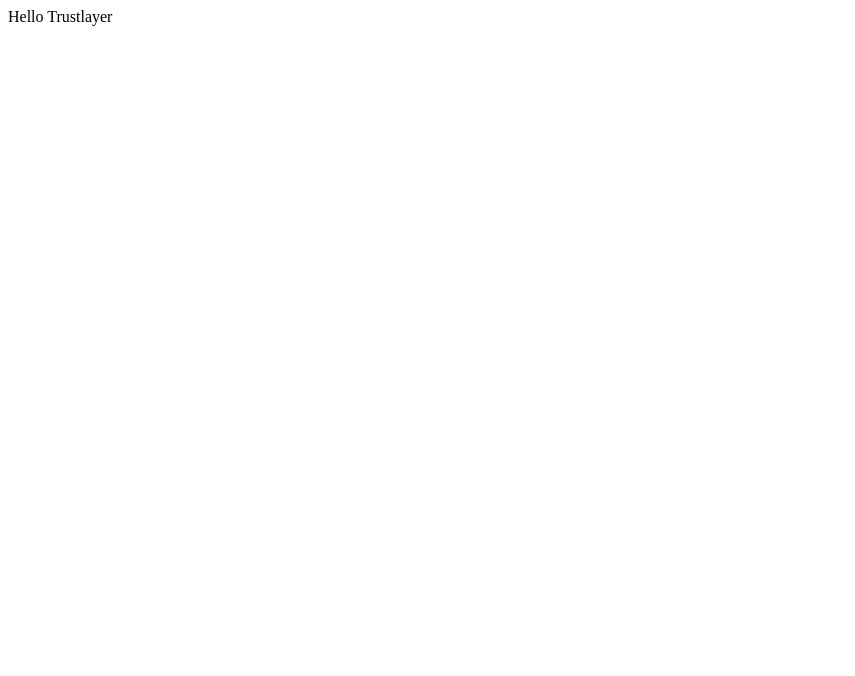
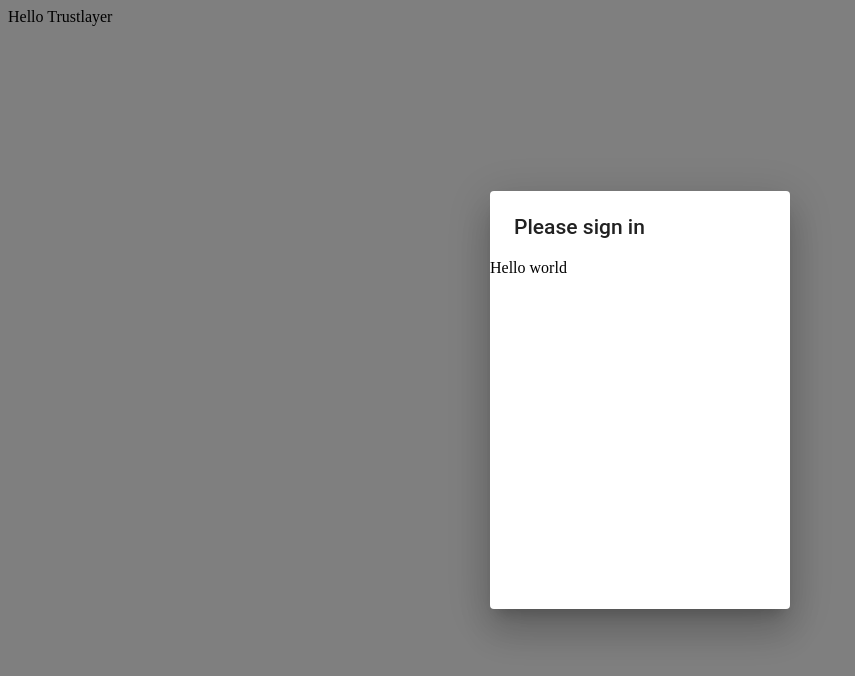
Before and after one commit to trustlayer-protocol/Trustlayer-React, a React (Create React App) app: page / in a window 1280 px wide. Shown: the top 676 px of the page, without its empty margins (0-855 px from the left). Built offline with nearby package versions, Linux system fonts and the light colour scheme.

Commit message:
working on sso modal

```diff
--- a/package.json
+++ b/package.json
@@ -4,6 +4,7 @@
   "private": true,
   "dependencies": {
     "@material-ui/core": "^3.9.2",
+    "@material-ui/styles": "^3.0.0-alpha.10",
     "react": "^16.8.5",
     "react-dom": "^16.8.5",
     "react-scripts": "2.1.8"
@@ -25,6 +26,6 @@
     "not op_mini all"
   ],
   "devDependencies": {
-
+    "eslint-config-airbnb": "^17.1.0"
   }
 }
--- a/src/components/App.js
+++ b/src/components/App.js
@@ -1,7 +1,10 @@
 import React from 'react';
+import SSODialog from './SSOModal';
+
 
 const App = () => (
   <div>
+    <SSODialog />
     Hello Trustlayer
   </div>
 );
--- /dev/null
+++ b/src/components/SSOModal.js
@@ -0,0 +1,54 @@
+import React, { Component } from 'react';
+import DialogTitle from '@material-ui/core/DialogTitle';
+import Dialog from '@material-ui/core/Dialog';
+import { withStyles } from '@material-ui/styles';
+
+
+export class SSOModal extends Component {
+  constructor(props) {
+    super(props);
+
+    this.state = {
+      open: true,
+    };
+  }
+
+
+    handleOnClose = () => {
+      console.log('closed');
+      this.setState({ open: false });
+    }
+
+
+    render() {
+      const { open } = this.state;
+      const {
+        classes: {
+          container,
+        },
+      } = this.props;
+
+      return (
+        <Dialog
+          open={open}
+          onClose={this.handleOnClose}
+          aria-labelledby="simple-dialog-title"
+        >
+          <DialogTitle id="simple-dialog-title">Please sign in</DialogTitle>
+          <div className={container}>
+                Hello world
+          </div>
+        </Dialog>
+      );
+    }
+}
+
+
+const styles = {
+  container: {
+    minWidth: 300,
+    minHeight: 350,
+  },
+};
+
+export default withStyles(styles)(SSOModal);
```
Also changed, not shown: .eslintrc.js, 1 other file (tests, documents, lock files or other folders).
